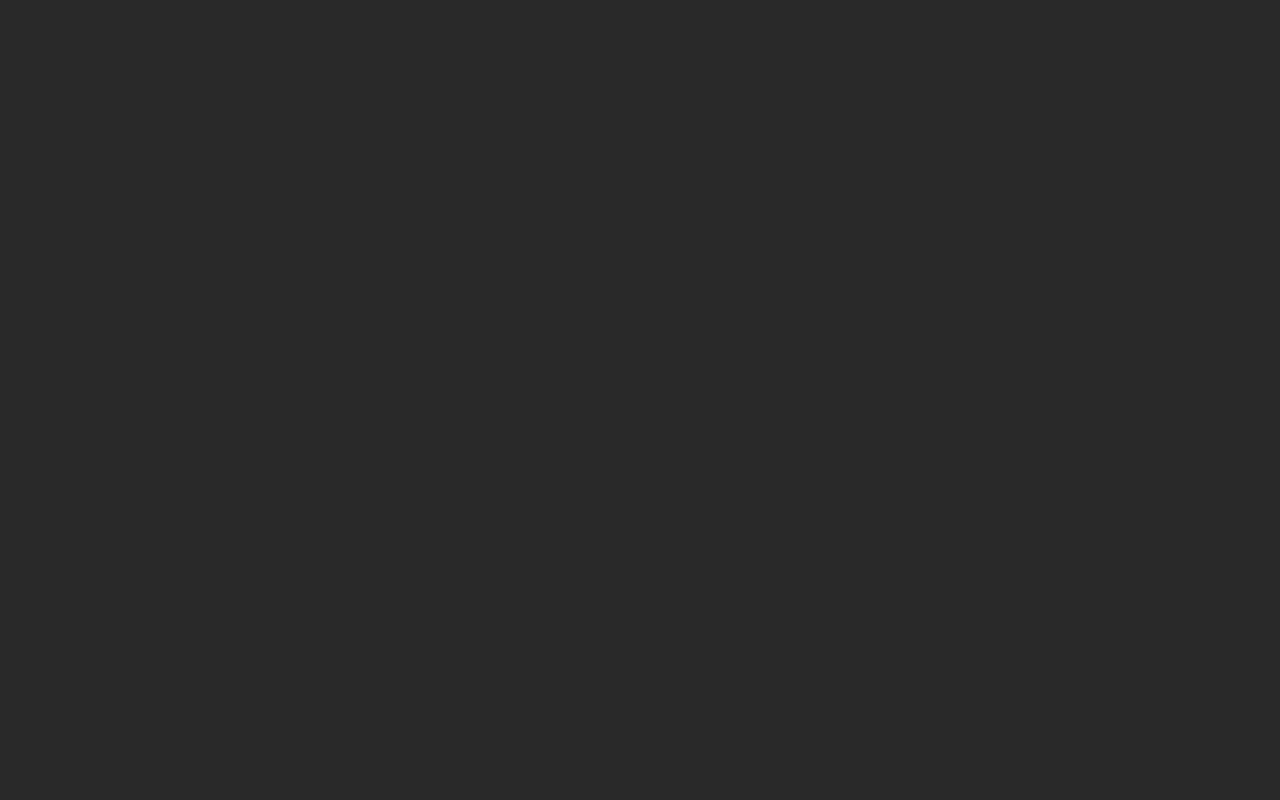
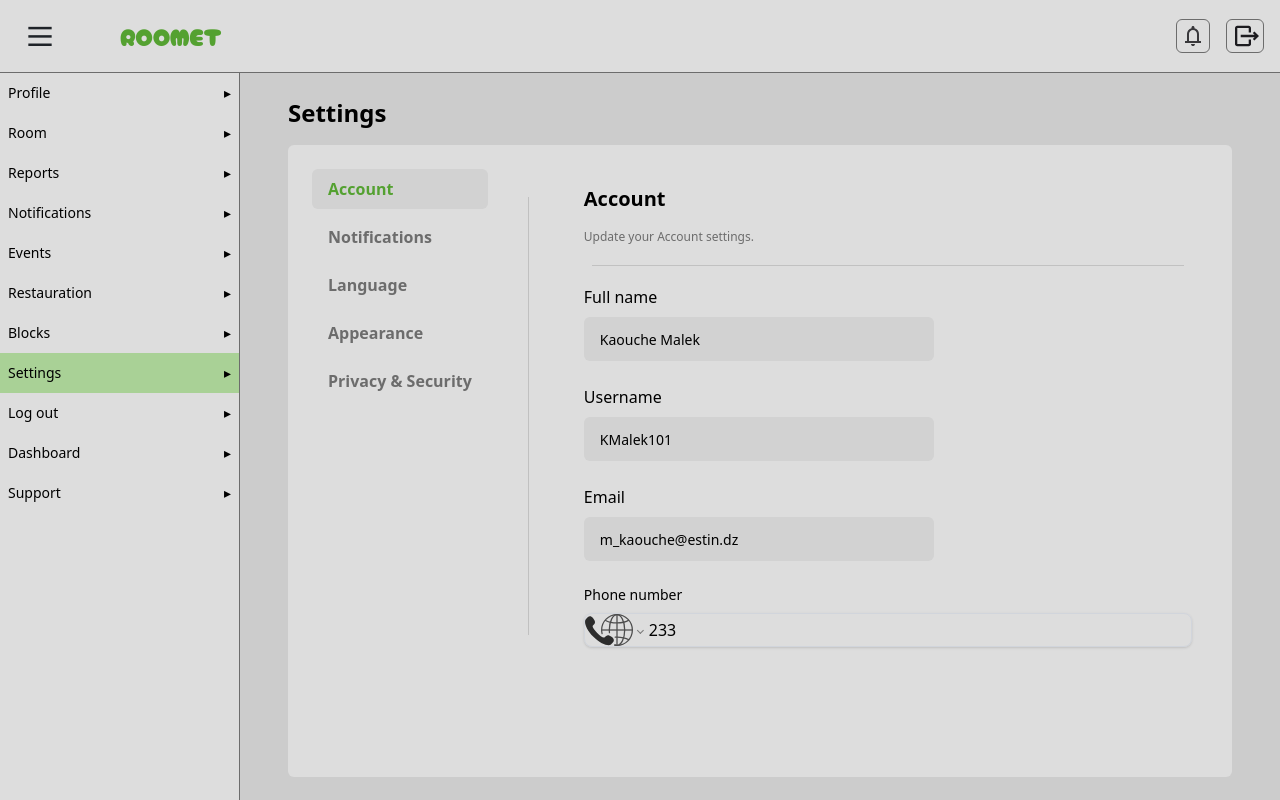
Before and after one commit to KMalek101/Roomet-front, a Next.js app: page /settings in a window 1280 px wide. Built offline with nearby package versions, Linux system fonts and the light colour scheme.

Commit message:
Settings page

```diff
--- a/package.json
+++ b/package.json
@@ -13,7 +13,8 @@
     "next": "15.2.4",
     "react": "^19.0.0",
     "react-dom": "^19.0.0",
-    "react-hot-toast": "^2.5.2"
+    "react-hot-toast": "^2.5.2",
+    "react-phone-number-input": "^3.4.12"
   },
   "devDependencies": {
     "@eslint/eslintrc": "^3",
--- a/src/app/settings/page.jsx
+++ b/src/app/settings/page.jsx
@@ -1,4 +1,19 @@
+'use client'
+import Header from "@/components/common/header/Header";
+import Sidebar from "@/components/common/side bar/Sidebar";
+import Settings from "@/components/settings/Settings";
+
 export default function page() {
-  return <div className="bg-[#292929] w-screen h-screen">
-  </div>;
+  return (
+    <div className="h-screen w-screen overflow-hidden">
+      <Header />
+      <div className="flex overflow-hidden">
+        <Sidebar />
+        <div className="flex flex-col py-6 px-12 flex-1 overflow-y-auto h-screen no-scrollbar pb-24">
+          <p className="font-semibold text-2xl pb-4">Settings</p>
+          <Settings />
+        </div>
+      </div>
+    </div>
+  );
 }
--- /dev/null
+++ b/src/components/settings/Settings.jsx
@@ -0,0 +1,157 @@
+import { useState } from "react";
+import PhoneInputWithCountrySelect from "react-phone-number-input";
+import 'react-phone-number-input/style.css'
+
+export default function Settings() {
+    const [active, setActive] = useState("Account");
+
+    const settings = [
+        "Account",
+        "Notifications",
+        "Language",
+        "Appearance",
+        "Privacy & Security",
+    ];
+
+    const renderSettings = () => {
+        switch (active) {
+            case "Account":
+                return (
+                        <div className="flex flex-col gap-6">
+                            <div>
+                                <label className="block mb-2 font-medium">Full name</label>
+                                <input
+                                    type="text"
+                                    value={"Kaouche Malek"}
+                                    className="bg-[var(--g-color-opacity)] w-[350px] rounded-md py-1.5 h-[44px] px-4 text-sm focus:outline-1 focus:outline-[var(--green-color)]"
+                                    placeholder="Your username"
+                                />
+                            </div>
+
+                            <div>
+                                <label className="block mb-2 font-medium">Username</label>
+                                <input
+                                    type="text"
+                                    value={"KMalek101"}
+                                    className="bg-[var(--g-color-opacity)] w-[350px] rounded-md py-1.5 h-[44px] px-4 text-sm focus:outline-1 focus:outline-[var(--green-color)]"
+                                    placeholder="Your username"
+                                />
+                            </div>
+
+                            <div>
+                                <label className="block mb-2 font-medium">Email</label>
+                                <input
+                                    type="text"
+                                    value={"m_kaouche@estin.dz"}
+                                    className="bg-[var(--g-color-opacity)] w-[350px] rounded-md py-1.5 h-[44px] px-4 text-sm focus:outline-1 focus:outline-[var(--green-color)]"
+                                    placeholder="Your username"
+                                />
+                            </div>
+
+                            <div className="flex flex-col gap-2">
+                                <label className="font-medium text-sm">Phone number</label>
+                                <PhoneInputWithCountrySelect
+                                    international
+                                    defaultCountry="DZ"
+                                    value={"233"}
+                                    style={{ '--PhoneInputCountryFlag-height': '2em' }}
+                                    onChange={(e) => console.log(e)}
+                                    className="!rounded-lg !border !border-gray-300 !shadow-sm"
+                                />
+                            </div>
+
+                        </div>
+                );
+            case "Notifications":
+                return (
+                    <>
+                        <label className="flex items-center gap-2 mb-2">
+                            <input type="checkbox" />
+                            Email Notifications
+                        </label>
+                        <label className="flex items-center gap-2">
+                            <input type="checkbox" />
+                            Push Notifications
+                        </label>
+                    </>
+                );
+            case "Language":
+                return (
+                    <>
+                        <label className="block mb-2 font-medium">Choose Language</label>
+                        <select className="p-2 rounded text-black w-full">
+                            <option>English</option>
+                            <option>French</option>
+                            <option>Arabic</option>
+                        </select>
+                    </>
+                );
+            case "Appearance":
+                return (
+                    <>
+                        <label className="block mb-2 font-medium">Theme</label>
+                        <select className="p-2 rounded text-black w-full mb-4">
+                            <option>System</option>
+                            <option>Light</option>
+                            <option>Dark</option>
+                        </select>
+                        <label className="block mb-2 font-medium">Accent Color</label>
+                        <input type="color" className="w-10 h-10" />
+                    </>
+                );
+            case "Privacy & Security":
+                return (
+                    <>
+                        <label className="flex items-center gap-2 mb-2">
+                            <input type="checkbox" />
+                            Make Profile Private
+                        </label>
+                        <button className="mt-4 p-2 bg-red-500 text-white rounded hover:bg-red-600">
+                            Delete My Account
+                        </button>
+                    </>
+                );
+            default:
+                return <p>Unknown setting</p>;
+        }
+    };
+
+    return (
+        <div className="flex flex-col gap-4 bg-[var(--secondary-color)] p-6 rounded-md flex-1">
+            <div className="flex gap-8">
+                {/* Left menu */}
+                <div className="flex flex-col gap-2">
+                    {settings.map((setting) => (
+                        <p
+                            key={setting}
+                            onClick={() => setActive(setting)}
+                            className={`cursor-pointer px-4 py-2 rounded-md transition-all font-semibold
+                                ${
+                                    active === setting
+                                        ? "bg-[var(--g-color-opacity)] text-[var(--green-color)]"
+                                        : "bg-transparent text-[var(--g-color)] hover:bg-[var(--g-color-opacity-v2)]"
+                                }`}
+                        >
+                            {setting}
+                        </p>
+                    ))}
+                </div>
+
+                {/* Vertical divider */}
+                <div className="h-full w-[1px] px-2 py-7">
+                    <div className="h-full w-[1px] bg-[var(--g-color)] opacity-25"></div>
+                </div>
+
+                {/* Content area */}
+                <div className="flex-1 p-4 bg-[var(--primary-color)] rounded-md text-[var(--black-color)]">
+                    <h2 className="text-xl font-bold mb-4">{active}</h2>
+                    <p className="text-xs text-[var(--g-color)]">Update your {active} settings.</p>
+                    <div className="h-[1px] w-full px-2 py-5">
+                        <div className="h-[1px] w-full bg-[var(--g-color)] opacity-25"></div>
+                    </div>
+                    {renderSettings()}
+                </div>
+            </div>
+        </div>
+    );
+}
```
Also changed, not shown: 1 other file (tests, documents, lock files or other folders).
